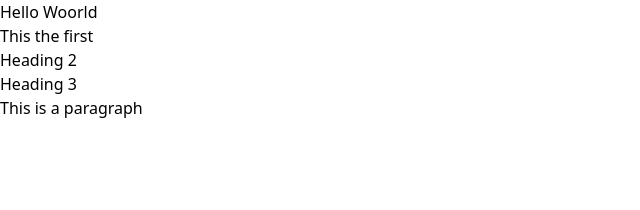
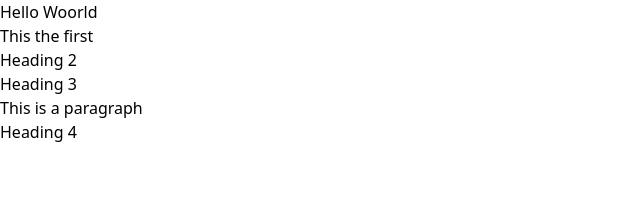
Before and after one commit to bernedettelet02/FrontEnd, an Angular app: page / in a window 1280 px wide. Shown: the top 210 px of the page, without its empty margins (0-640 px from the left). Built offline with nearby package versions, Linux system fonts and the light colour scheme.

Commit message:
p testing

```diff
--- a/src/app/app.html
+++ b/src/app/app.html
@@ -3,3 +3,5 @@
 <h2>Heading 2</h2>
 <h3>Heading 3</h3>
 <p>This is a paragraph</p>
+
+<h4>Heading 4</h4>
```
